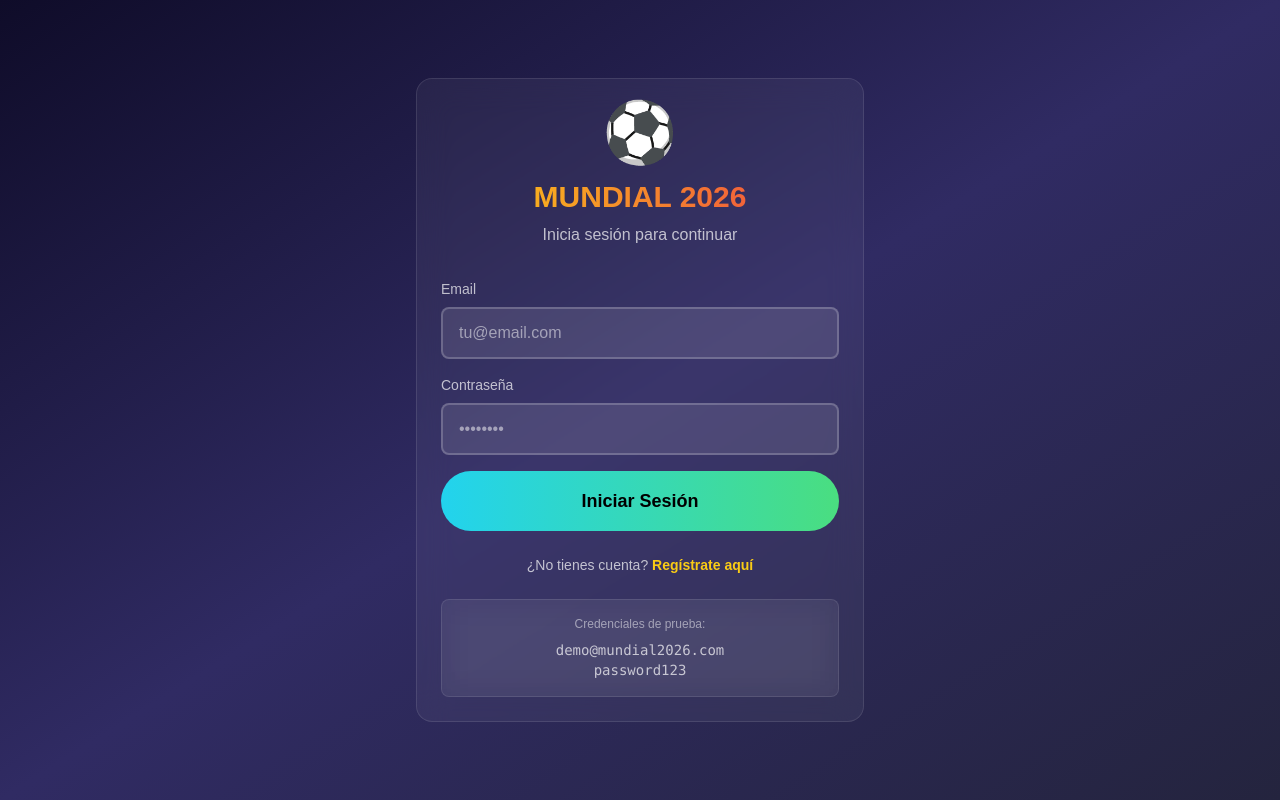
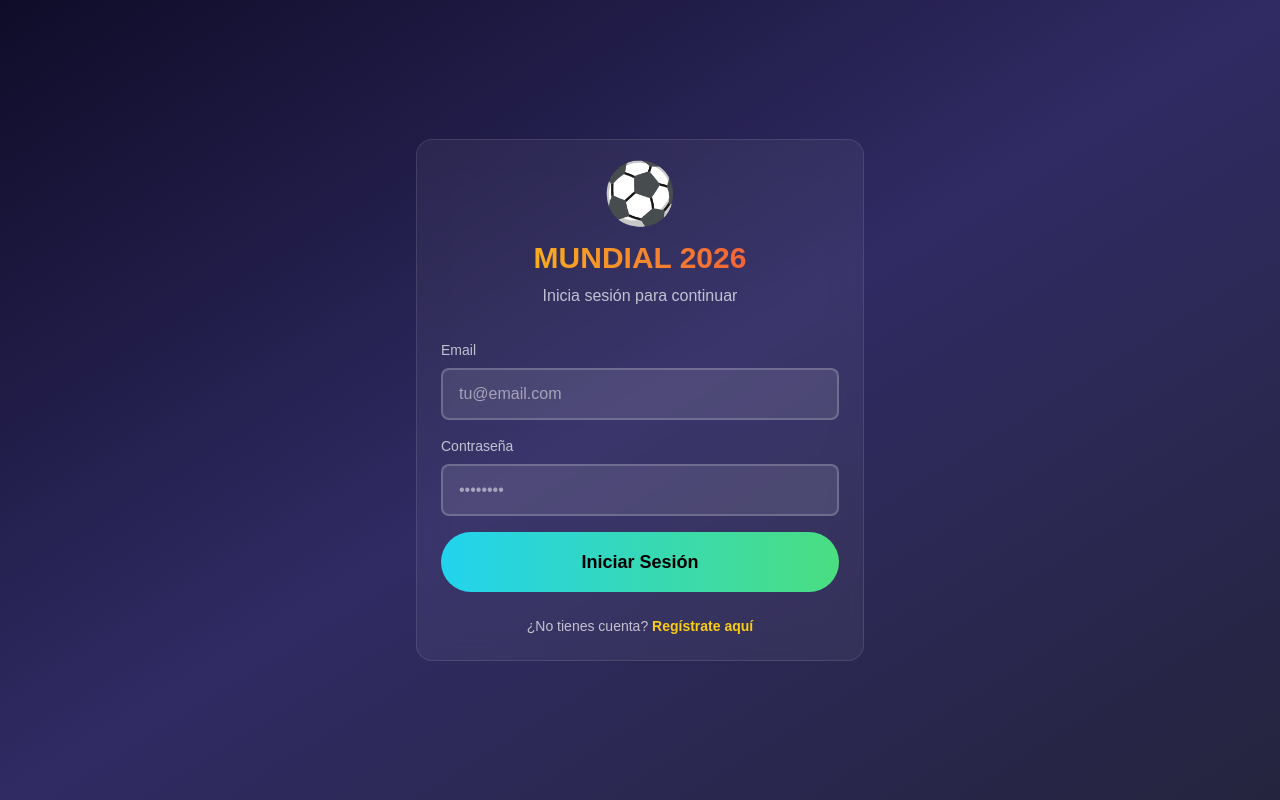
Before and after one commit to pdmas287/mundial-2026, a Next.js app: page /login in a window 1280 px wide. Built offline with nearby package versions, Linux system fonts and the light colour scheme.

Commit message:
remoción de usuario demo

```diff
--- a/app/(auth)/login/page.tsx
+++ b/app/(auth)/login/page.tsx
@@ -112,14 +112,6 @@ export default function LoginPage() {
           </p>
         </div>
 
-        <div className="mt-6 p-4 glass rounded-lg">
-          <p className="text-xs text-white/50 text-center mb-2">Credenciales de prueba:</p>
-          <p className="text-sm text-white/70 text-center">
-            <span className="font-mono">demo@mundial2026.com</span>
-            <br />
-            <span className="font-mono">password123</span>
-          </p>
-        </div>
       </Card>
     </main>
   )
```
